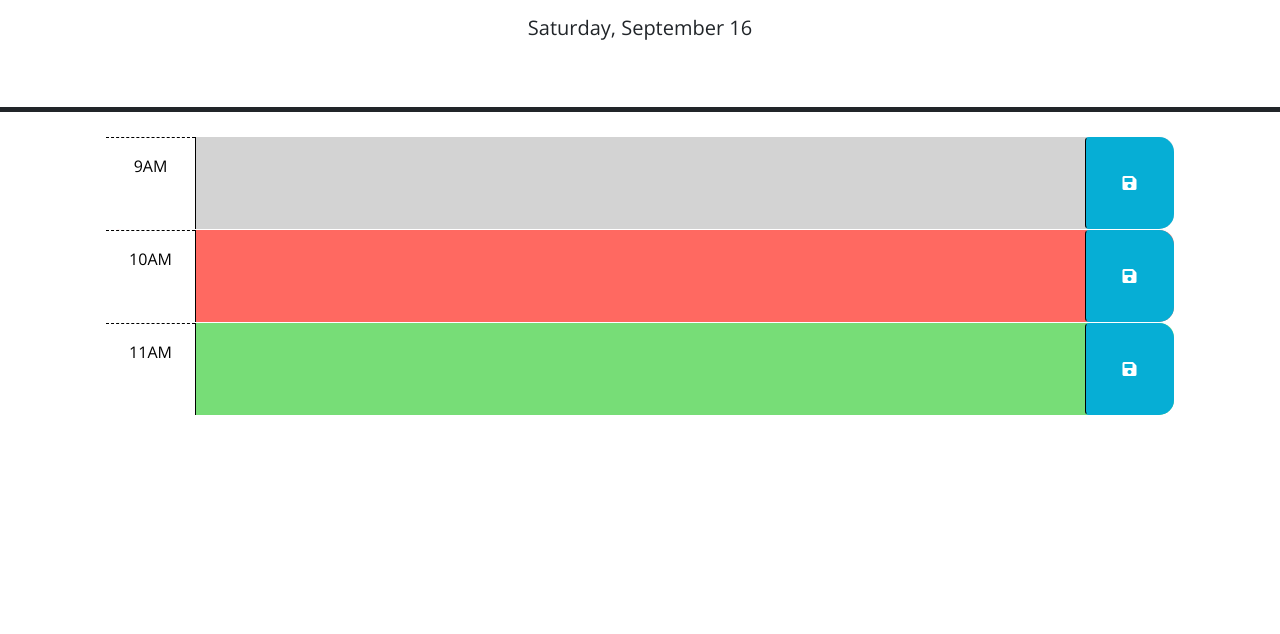
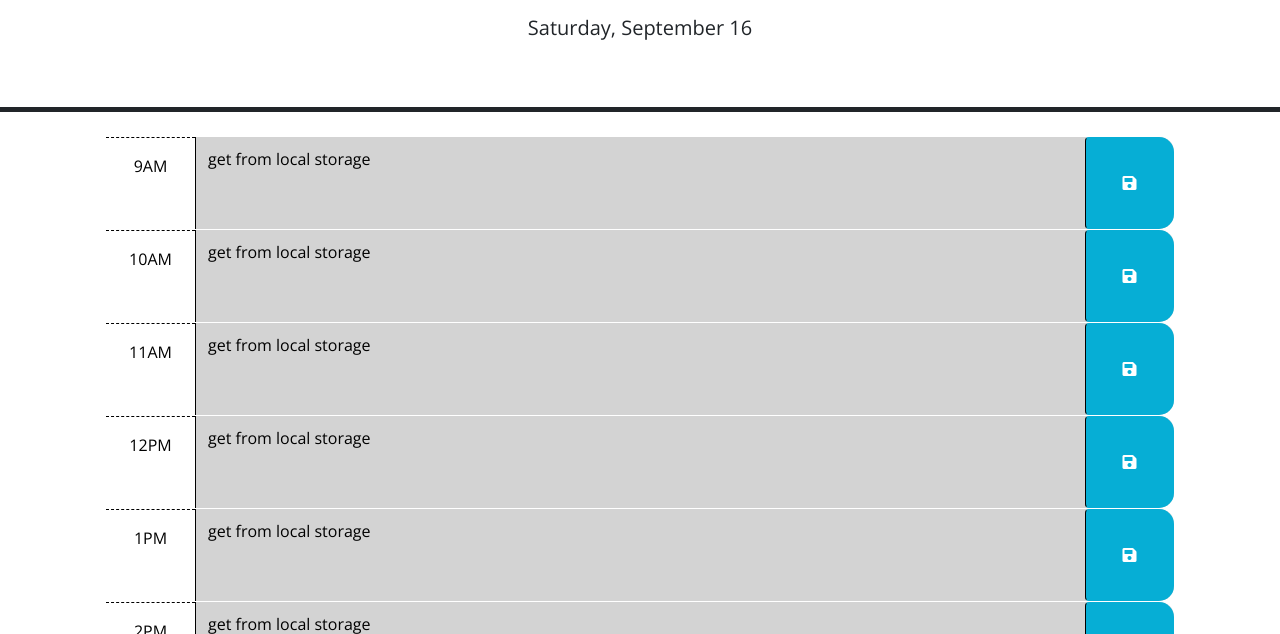
Before and after one commit to adamywfong/workday-scheduler, a plain HTML site: page index.html in a window 1280 px wide. Shown: the part 166-800 px from the top of the page. Drawn offline with nearby package versions, Linux system fonts and the light colour scheme.

Commit message:
Timeblocks are generated and color coded on init

```diff
--- a/index.html
+++ b/index.html
@@ -28,44 +28,9 @@
       <p class="lead">A simple calendar app for scheduling your work day</p>
       <p id="currentDay" class="lead"></p>
     </header>
-    <div class="container-lg px-5">
-      <!-- Use class for "past", "present", and "future" to apply styles to the
-        time-block divs accordingly. The javascript will need to do this by
-        adding/removing these classes on each div by comparing the hour in the
-        id to the current hour. The html provided below is meant to be an example
-        demonstrating how the css provided can be leveraged to create the
-        desired layout and colors. The html below should be removed or updated
-        in the finished product. Remember to delete this comment once the
-        code is implemented.
-        -->
-
-      <!-- Example of a past time block. The "past" class adds a gray background color. -->
-      <div id="hour-9" class="row time-block past">
-        <div class="col-2 col-md-1 hour text-center py-3">9AM</div>
-        <textarea class="col-8 col-md-10 description" rows="3"> </textarea>
-        <button class="btn saveBtn col-2 col-md-1" aria-label="save">
-          <i class="fas fa-save" aria-hidden="true"></i>
-        </button>
-      </div>
-
-      <!-- Example of a a present time block. The "present" class adds a red background color. -->
-      <div id="hour-10" class="row time-block present">
-        <div class="col-2 col-md-1 hour text-center py-3">10AM</div>
-        <textarea class="col-8 col-md-10 description" rows="3"> </textarea>
-        <button class="btn saveBtn col-2 col-md-1" aria-label="save">
-          <i class="fas fa-save" aria-hidden="true"></i>
-        </button>
-      </div>
-
-      <!-- Example of a future time block. The "future" class adds a green background color. -->
-      <div id="hour-11" class="row time-block future">
-        <div class="col-2 col-md-1 hour text-center py-3">11AM</div>
-        <textarea class="col-8 col-md-10 description" rows="3"> </textarea>
-        <button class="btn saveBtn col-2 col-md-1" aria-label="save">
-          <i class="fas fa-save" aria-hidden="true"></i>
-        </button>
-      </div>
-
+    <div id='scheduleBox' class="container-lg px-5">
+      <!-- 9AM - 5PM are populated here -->
+    </div>
     <script src="https://code.jquery.com/jquery-3.4.1.min.js"></script>
     <script
       src="https://cdn.jsdelivr.net/npm/dayjs@1.11.3/dayjs.min.js"
--- a/script.js
+++ b/script.js
@@ -2,8 +2,8 @@
 // the code isn't run until the browser has finished rendering all the elements
 // in the html.
 
-//Displays current day in Day, Month # format
-$('#currentDay').text(dayjs().format('dddd, MMMM D'));
+var currentTime = dayjs();
+var schedule = $('#scheduleBox');
 
 $(function () {
   // TODO: Add a listener for click events on the save button. This code should
@@ -25,3 +25,49 @@ $(function () {
   //
   // TODO: Add code to display the current date in the header of the page.
 });
+
+
+//checkTime function compares number to current time in 24:00 format and returns 'past', 'present', or 'future
+function checkTime(number) {
+  if (currentTime.$H===number) {
+    return 'present';
+  } else if (number < currentTime.$H) {
+    return 'past';
+  } else {
+    return 'future';
+  }
+}
+
+function makeRow(number) {
+  //textContent = localStorage.getItem('hour-'+number);
+  var textContent = 'get from local storage';
+  var timeBlock = $('<div>').addClass("row time-block")
+  timeBlock.addClass(checkTime(number));
+  var hour = $('<div>').addClass("col-2 col-md-1 hour text-center py-3");
+  var textArea = $('<textarea rows="3">').addClass("col-8 col-md-10 description");
+  textArea.text(textContent);
+  if (number < 12) {
+    hour.text(number + "AM");
+  } else if (number === 12) {
+    hour.text('12PM') ;
+  } else {
+    hour.text(number%12+'PM');
+  }
+  timeBlock.append(hour);
+  timeBlock.append(textArea);
+  timeBlock.append('<button class="btn saveBtn col-2 col-md-1" aria-label="save">'+
+       '<i class="fas fa-save" aria-hidden="true"></i>'+
+       '</button>');
+  schedule.append(timeBlock);
+}
+
+function init() {
+  //Displays current day in Day, Month # format
+  $('#currentDay').text(currentTime.format('dddd, MMMM D'));
+  //Add 9am - 5pm to schedule-box
+  for (var i = 9; i < 18; i++) {
+    makeRow(i);
+  }
+}
+
+init();
```
